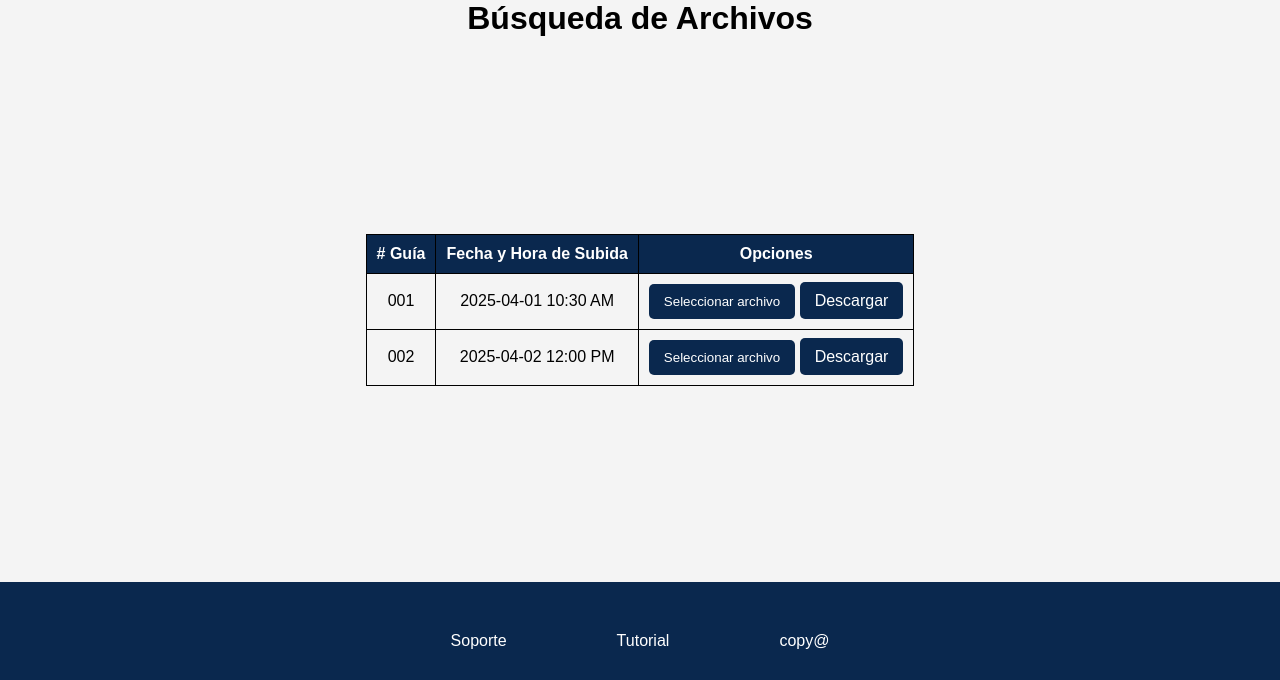
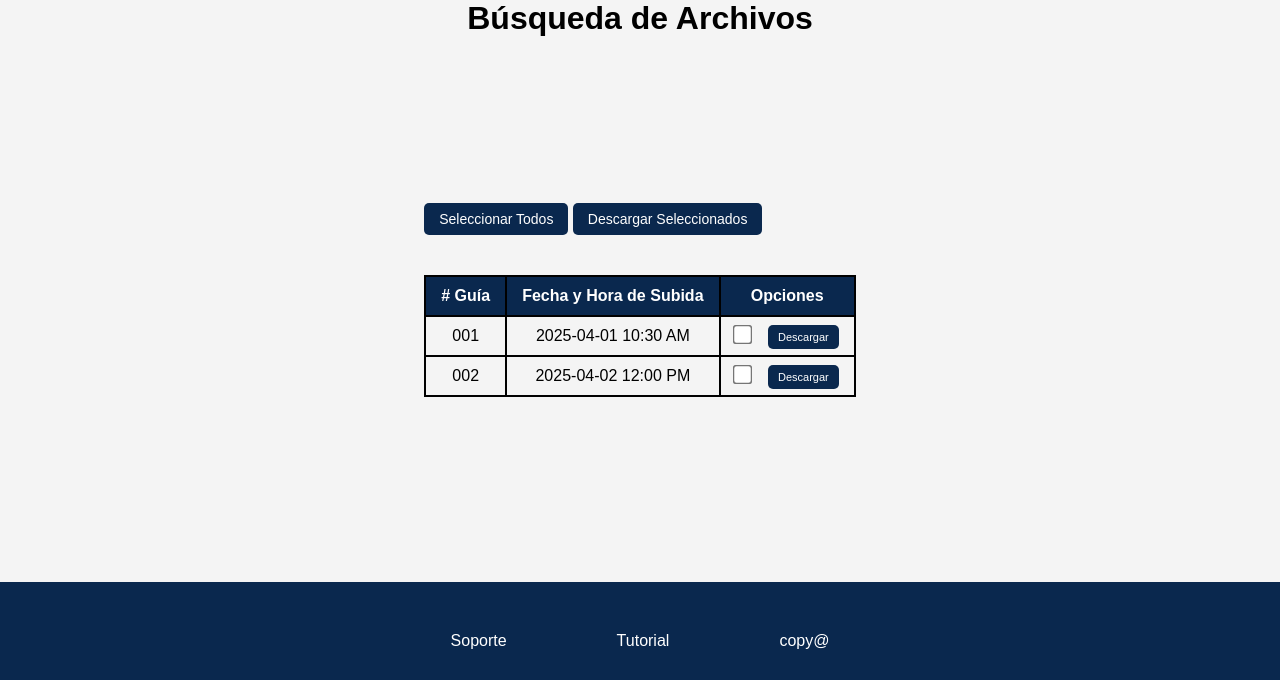
Before and after one commit to Juanpablo225/proyecto_final_volaris, a Django app: page /login/SEARCH_ADMIN/ in a window 1280 px wide. Shown: the part 120-800 px from the top of the page. Run offline with Django 5.2, Linux system fonts and the light colour scheme.

Commit message:
Búsqueda admin con tabla y selección de archivos por casillas, los documentos desplegados no existen como tal, fue para probar como descargar archivos.

```diff
--- a/mi_app/static/CSS/styles_SEARCH.css
+++ b/mi_app/static/CSS/styles_SEARCH.css
@@ -1,4 +1,3 @@
-
 * {
     margin: 0;
     padding: 0;
@@ -100,9 +99,9 @@ table {
 }
 
 table th, table td {
-    padding: 10px;
+    padding: 10px 15px;
     text-align: center;
-    border: 1px solid black;
+    border: 2px solid black;
 }
 
 table th {
@@ -117,7 +116,8 @@ table tr:nth-child(even) {
 .action-button {
     background-color: #0A284E;
     color: white;
-    padding: 10px 15px;
+    padding: 6px 10px;
+    font-size: 11px;
     text-decoration: none;
     border: none;
     cursor: pointer;
@@ -125,6 +125,16 @@ table tr:nth-child(even) {
 }
 
 .action-button:hover {
+    background-color: #053395;
+}
+
+.file-checkbox {
+    margin-right: 15px;
+    transform: scale(1.5);
+    cursor: pointer;
+}
+
+.file-checkbox:checked {
     background-color: #053395;
 }
 /*TABLA*/
@@ -147,3 +157,33 @@ table tr:nth-child(even) {
 .nav-links a:hover {
     text-decoration: underline;
 }
+
+#select-all-button {
+    margin-bottom: 20px;
+    padding: 8px 15px;
+    font-size: 14px;
+    background-color: #0A284E;
+    color: white;
+    border: none;
+    border-radius: 5px;
+    cursor: pointer;
+}
+
+#select-all-button:hover {
+    background-color: #053395;
+}
+
+#download-selected-button {
+    margin-bottom: 20px;
+    padding: 8px 15px;
+    font-size: 14px;
+    background-color: #0A284E;
+    color: white;
+    border: none;
+    border-radius: 5px;
+    cursor: pointer;
+}
+
+#download-selected-button:hover {
+    background-color: #053395;
+}
--- a/mi_app/templates/mi_app/SEARCH_ADMIN.html
+++ b/mi_app/templates/mi_app/SEARCH_ADMIN.html
@@ -1,6 +1,7 @@
 {% load static %}
 <!DOCTYPE html>
 <html lang="en">
+
 <head>
     <link rel="icon" href="{% static 'ICONS/logo_sae.ico' %}">
     <meta charset="UTF-8">
@@ -8,6 +9,7 @@
     <title>Búsqueda Archivos Administración</title>
     <link rel="stylesheet" href="{% static 'css/styles_SEARCH.css' %}">
 </head>
+
 <body>
     <!-- 🔵 Barra azul superior con el logo y el título -->
     <header class="navbar">
@@ -30,6 +32,12 @@
     <main>
         <div class="background"></div>
         <div class="Tabla">
+            <!-- Botón para seleccionar/desmarcar todos los archivos -->
+            <button id="select-all-button" class="action-button" onclick="selectAllFiles()">Seleccionar Todos</button>
+
+            <!-- Botón para descargar todos los archivos seleccionados -->
+            <button id="download-selected-button" class="action-button" onclick="downloadSelectedFiles()">Descargar Seleccionados</button>
+
             <!-- Implementación de la tabla -->
             <table>
                 <thead>
@@ -44,7 +52,7 @@
                         <td>001</td>
                         <td>2025-04-01 10:30 AM</td>
                         <td>
-                            <button class="action-button" onclick="selectFile()">Seleccionar archivo</button>
+                            <input type="checkbox" class="file-checkbox" id="file-001" data-file="archivo1.pdf">
                             <a href="#" class="action-button" download="archivo1.pdf">Descargar</a>
                         </td>
                     </tr>
@@ -52,11 +60,10 @@
                         <td>002</td>
                         <td>2025-04-02 12:00 PM</td>
                         <td>
-                            <button class="action-button" onclick="selectFile()">Seleccionar archivo</button>
+                            <input type="checkbox" class="file-checkbox" id="file-002" data-file="archivo2.pdf">
                             <a href="#" class="action-button" download="archivo2.pdf">Descargar</a>
                         </td>
                     </tr>
-                    <!-- Puedes agregar más filas según sea necesario -->
                 </tbody>
             </table>
         </div>
@@ -77,10 +84,43 @@
             const menu = document.getElementById('dropdown-menu');
             menu.style.display = (menu.style.display === 'block') ? 'none' : 'block';
         }
+
+        // Función para seleccionar o desmarcar todas las casillas
+        function selectAllFiles() {
+            const checkboxes = document.querySelectorAll('.file-checkbox');
+            const selectAllButton = document.getElementById('select-all-button');
+            const isChecked = Array.from(checkboxes).every(checkbox => checkbox.checked);
+
+            checkboxes.forEach(function(checkbox) {
+                checkbox.checked = !isChecked;
+            });
+
+            if (isChecked) {
+                selectAllButton.textContent = "Seleccionar Todos";
+            } else {
+                selectAllButton.textContent = "Deseleccionar Todos";
+            }
+        }
+
+        // Función para descargar los archivos seleccionados
+        function downloadSelectedFiles() {
+            const checkboxes = document.querySelectorAll('.file-checkbox:checked');
+            if (checkboxes.length === 0) {
+                alert("No has seleccionado ningún archivo.");
+                return;
+            }
+
+            checkboxes.forEach(function(checkbox) {
+                const fileName = checkbox.getAttribute('data-file');
+                const link = document.createElement('a');
+                link.href = fileName; // Asumimos que los archivos están en la misma ruta
+                link.download = fileName; // Establece el nombre del archivo para la descarga
+                link.click(); // Inicia la descarga
+            });
+        }
+
     </script>
 
 </body>
 
-
-
 </html>
--- a/mi_app/templates/mi_app/index.html
+++ b/mi_app/templates/mi_app/index.html
@@ -22,7 +22,7 @@
 
             <form action="{% url 'index' %}" method="POST">
                 {% csrf_token %}
-                <input type="text" name="username" placeholder="ingrese su usuario o correo" required>
+                <input type="text" name="username" placeholder="Ingrese su usuario o correo" required>
 
                 <div class="password-field">
                     <input type="password" id="password" name="password" placeholder="Contraseña" required>
@@ -34,7 +34,7 @@
                 </button>
             </form>
 
-            <a href="{% url 'RECOVERY' %}">Recupear Contraseña</a>
+            <a href="{% url 'RECOVERY' %}">Recuperar Contraseña</a>
 
             <!-- Mostrar mensajes de error si los hay -->
             {% if messages %}
@@ -61,7 +61,7 @@
         document.getElementById('toggle-password').addEventListener('click', function () {
             const passwordField = document.getElementById('password');
             passwordField.type = passwordField.type === 'password' ? 'text' : 'password';
-            this.textContent = passwordField.type === 'password' ? '👁' : '🙈';
+            this.textContent = passwordField.type === 'password' ? '👁' : '👁';
         });
     </script>
 </body>
```
